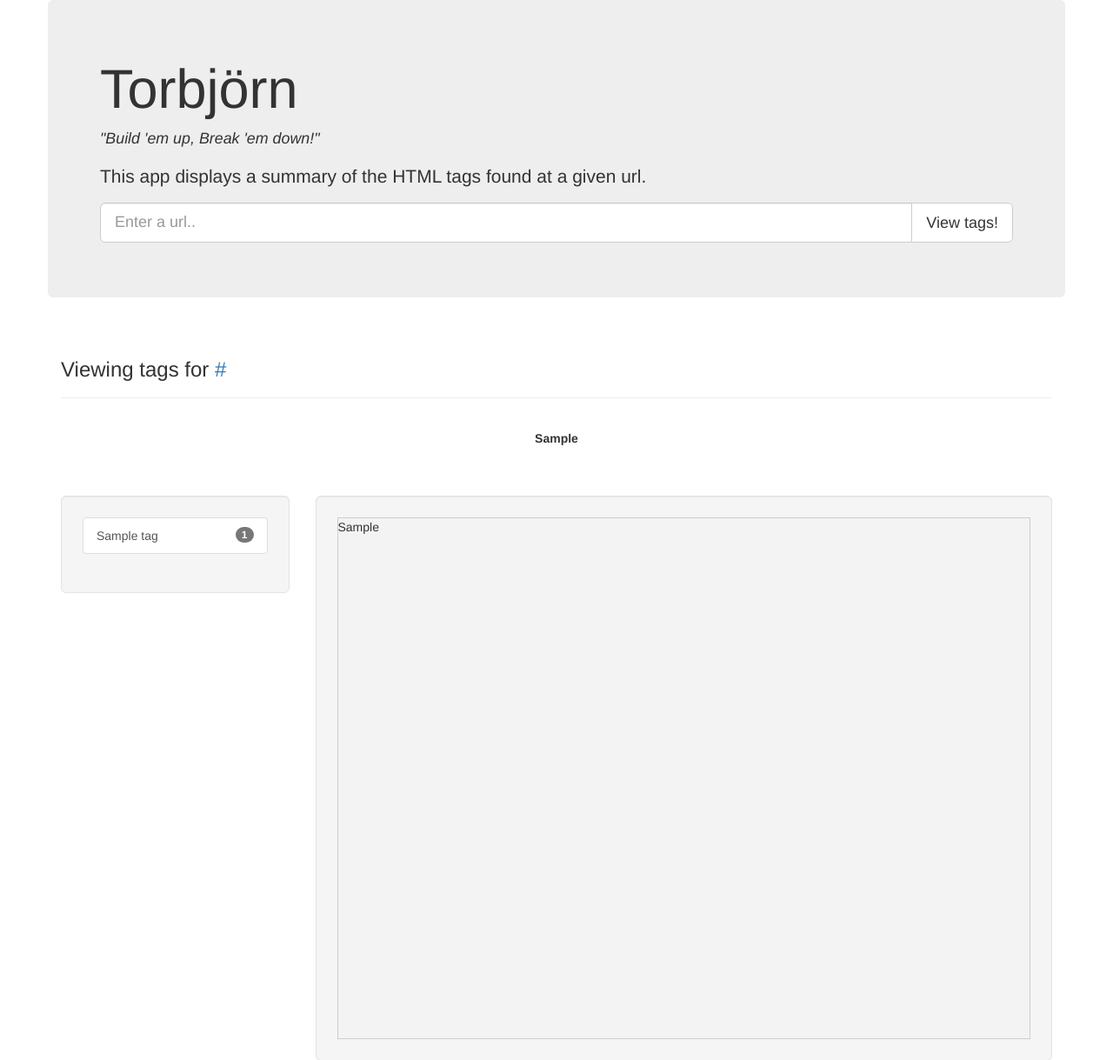
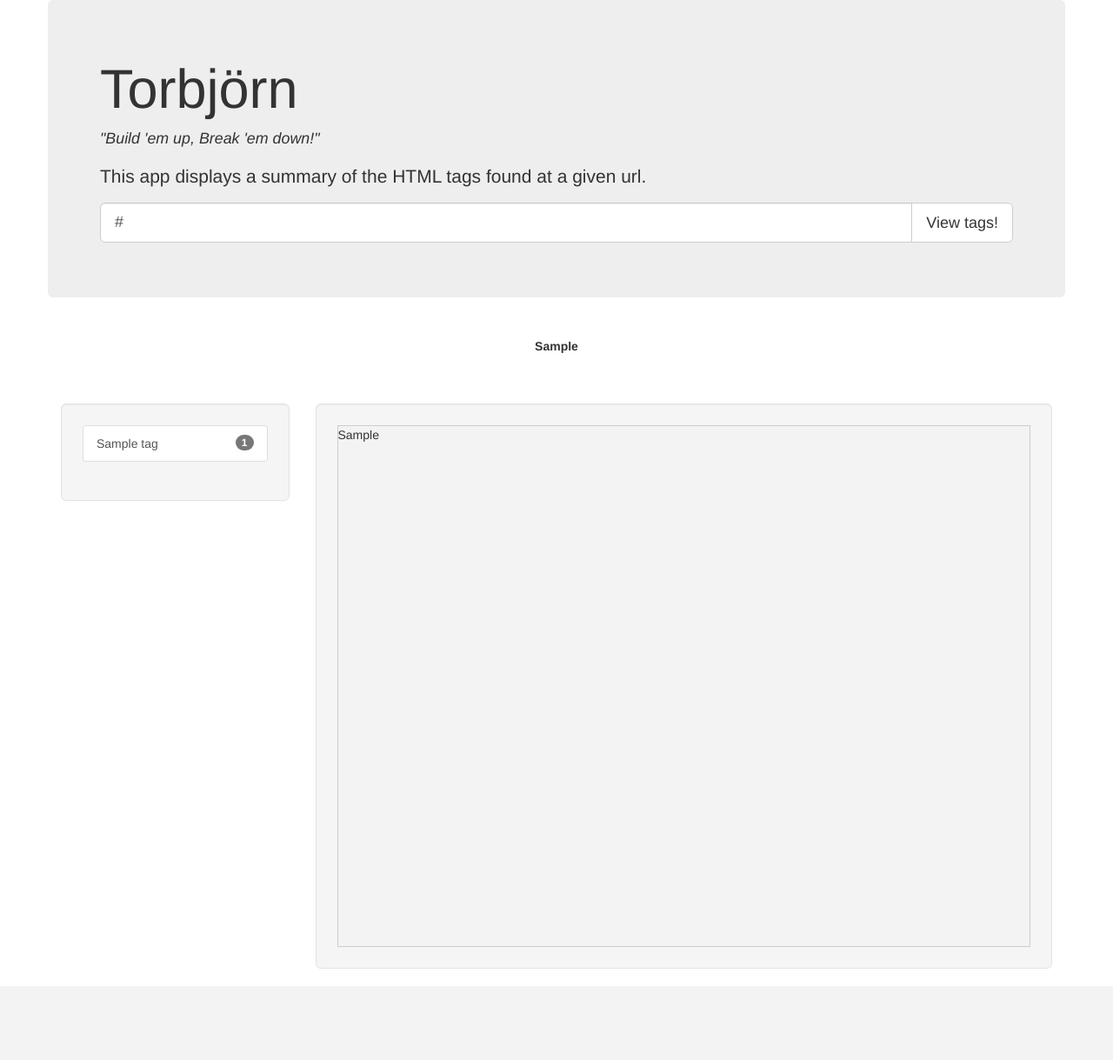
Before and after one commit to gribilly/Torbjorn, a Flask app: template app/templates/index.html in a window 1280 px wide. Shown: the top 1219 px of the page at 87% size. After the commit the page ends 1114 px from the top, so only its background shows below. Run offline with Flask 2, Linux system fonts and the light colour scheme; the template is opened without the code that fills it: most values are stand-ins (such as "Sample title", 1, 10 or a date in 2020); parts of the project's set-up code (start-up, migrations or seed data) failed here and were passed over; some libraries are stand-ins or nearby versions.

Commit message:
CSS style changes.
Moved the header element and instead just display the user’s provided
URL in the textbook they entered.

```diff
--- a/app/templates/index.html
+++ b/app/templates/index.html
@@ -27,24 +27,13 @@
             <p>
             <form method="post" name="url_submit" class="submit-once" onsubmit="$('#btn-url').prop('disabled',true);">
             <div class="input-group input-group-lg">
-                <input type="text" class="form-control" name="user_url" placeholder="Enter a url..">
+                <input type="text" class="form-control" name="user_url" placeholder="Enter a url..." value="{{ url_str }}">
                 <span class="input-group-btn"><button class="btn btn-default" id="btn-url" type="submit">View tags!</button></span>
             </div>
             </form>
             </p>
         </div>
     </div>
-
-    <!-- If a url was provided, then show our header -->
-    {% if url_str %}
-    <div class="row">
-        <div class="col-sm-12">
-            <div class="page-header">
-                <h3 class="content-header-overflow">Viewing tags for <a href="{{ url_str }}">{{ url_str }}</a></h3>
-            </div>
-        </div>
-    </div>
-    {% endif %}
 
     <!-- Display an alert if need be. -->
     {% if alert_str %}
```
